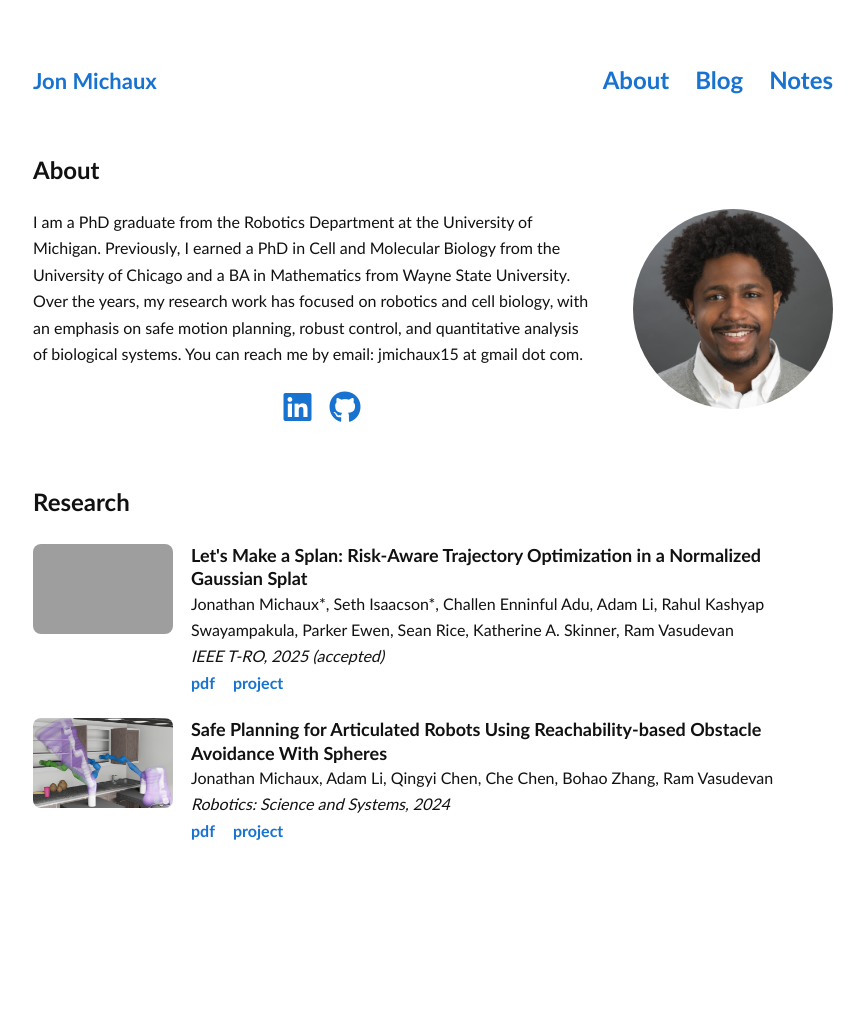
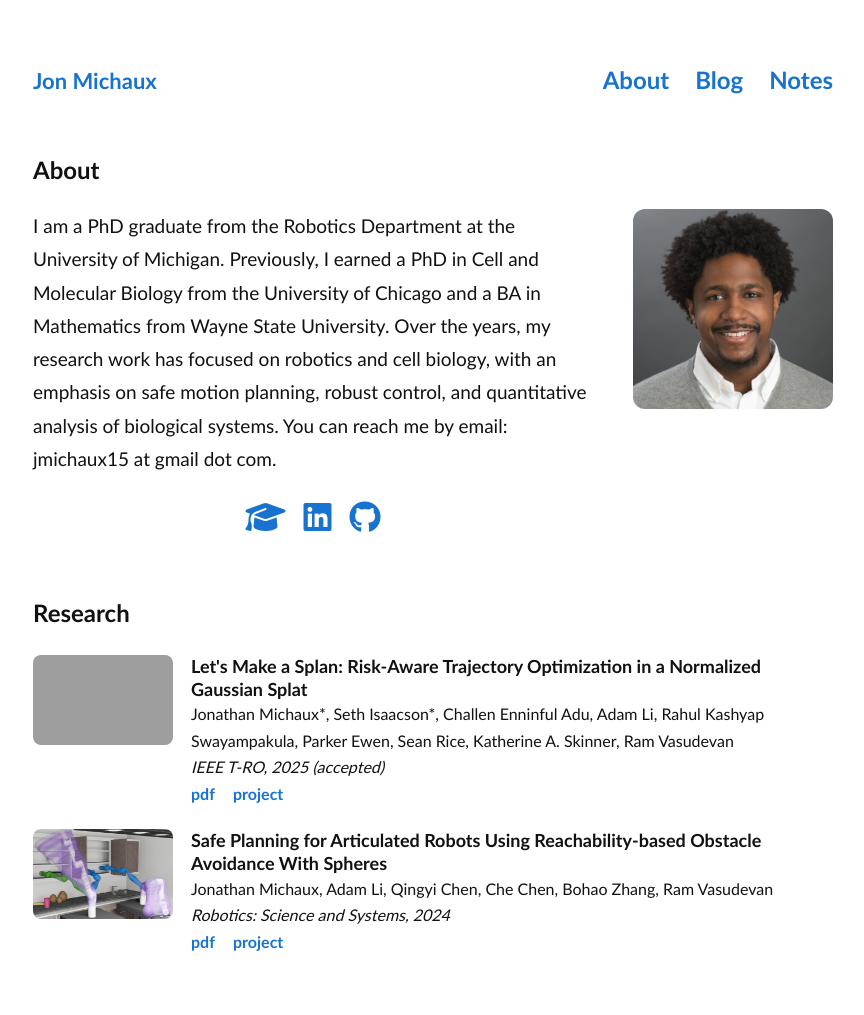
Before and after one commit to jmichaux/jmichaux.github.io, a Jekyll site: the page built from index.md, in a window 1280 px wide. Shown: the whole page, without its empty margins (207-1071 px from the left). Built offline with Jekyll 4.4.1, drawn with Linux system fonts in a browser that asks for light colours; a style sheet for code colours, icons or effects is not loaded; before the commit the page ends 904 px from its top, so only the background shows below that; grey boxes are pictures that could not be loaded.

Commit message:
more changes

```diff
--- a/assets/css/main.css
+++ b/assets/css/main.css
@@ -139,7 +139,8 @@ pre code {
 }
 
 .about-text {
-  flex: 1;
+  font-size: 19px;
+  line-height: 1.75;
 }
 
 .about-photo {
@@ -150,7 +151,7 @@ pre code {
   width: 200px;
   height: 200px;
   object-fit: cover;
-  border-radius: 50%;
+  border-radius: 12px;   /* rounded rectangle */
 }
 
 /* Icons: big and centered */
@@ -177,7 +178,7 @@ pre code {
 .pub {
   display: flex;
   gap: 18px;
-  align-items: flex-start;
+  align-items: flex-start; /* top-align image with text */
   margin: 22px 0;
 }
 
--- a/index.md
+++ b/index.md
@@ -15,7 +15,7 @@ and a BA in Mathematics from Wayne State University. Over the years, my research
 
 <div class="icon-row">
   <a href="https://scholar.google.com/citations?user=17UDvBAAAAAJ&hl=en" aria-label="Google Scholar">
-    <i class="ai ai-google-scholar"></i>
+    <i class="fa-solid fa-graduation-cap"></i>
   </a>
   <a href="https://www.linkedin.com/in/jbmichaux" aria-label="LinkedIn">
     <i class="fa-brands fa-linkedin"></i>
```
